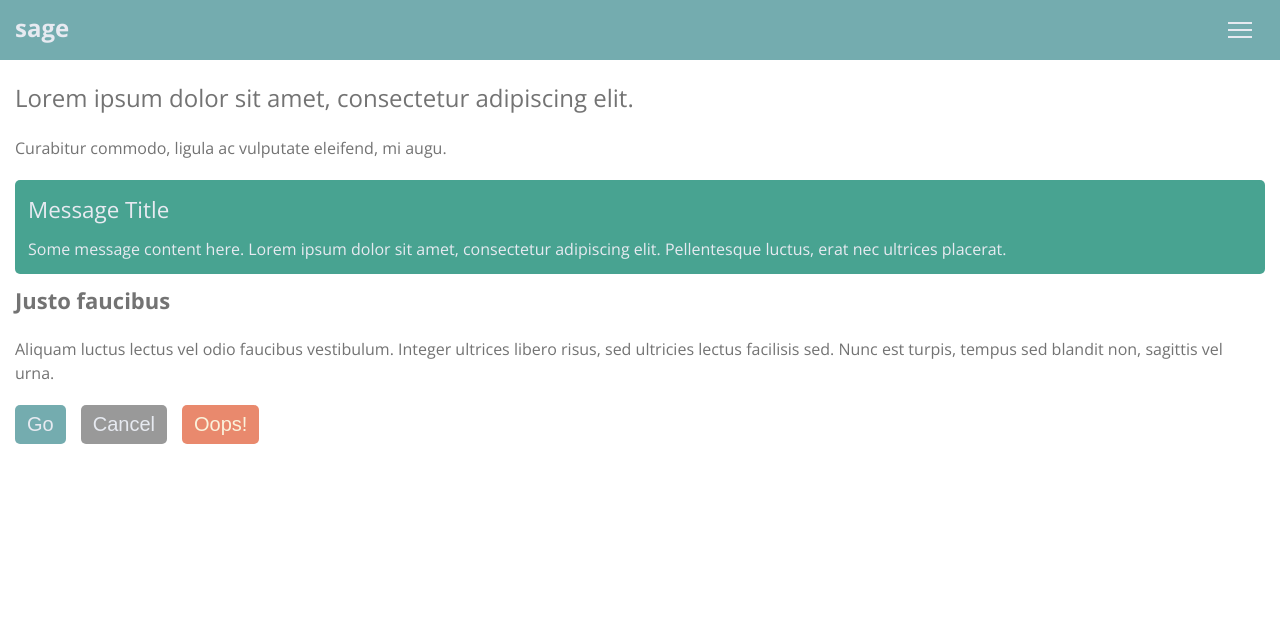
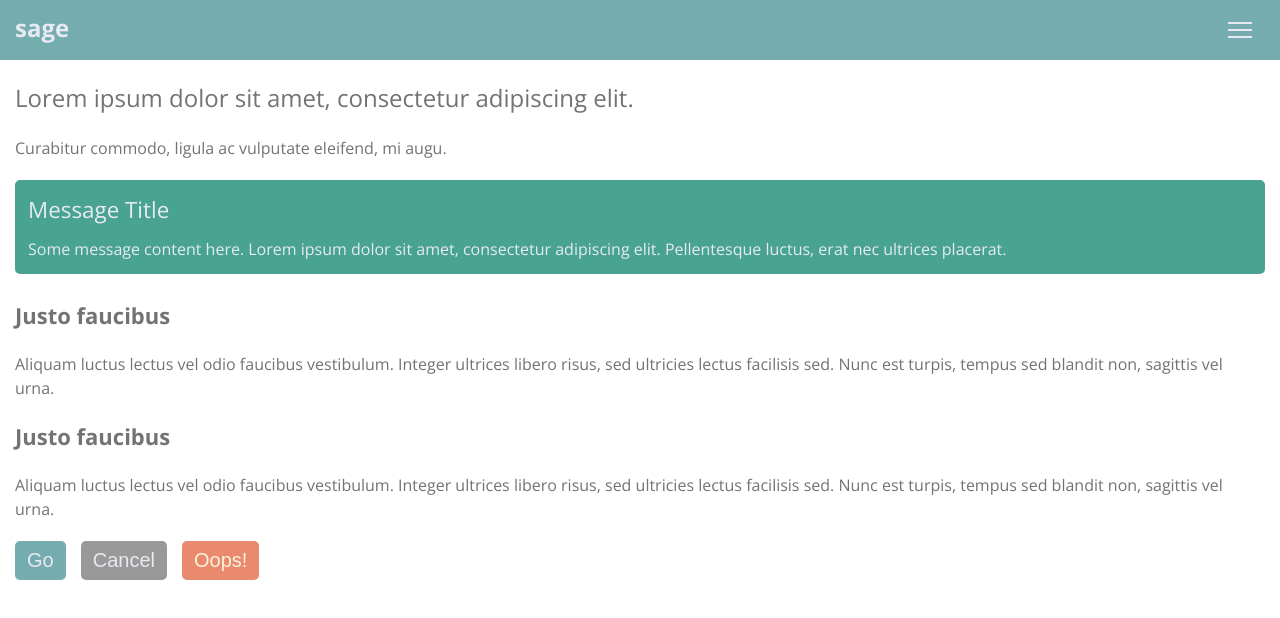
Before and after one commit to markallum/sage, an Angular app in the folder Client/: page / in a window 1280 px wide. Shown: the top 618 px of the page. Built offline with nearby package versions, Linux system fonts and the light colour scheme.

Commit message:
Added margin to message boxes

```diff
--- a/Client/src/app/app.component.html
+++ b/Client/src/app/app.component.html
@@ -1,10 +1,16 @@
 <app-header></app-header>
 
-<div class="app-wrapper">
+<div class="app-wrapper" (click)="closeMen()">
   <div class="content-wrapper">
     <h2>Lorem ipsum dolor sit amet, consectetur adipiscing elit.</h2>
     <p>Curabitur commodo, ligula ac vulputate eleifend, mi augu.</p>
     <app-message-box [messageType]="messageType.Success"></app-message-box>
+    <h3>Justo faucibus</h3>
+    <p>
+      Aliquam luctus lectus vel odio faucibus vestibulum. Integer ultrices
+      libero risus, sed ultricies lectus facilisis sed. Nunc est turpis, tempus
+      sed blandit non, sagittis vel urna.
+    </p>
     <h3>Justo faucibus</h3>
     <p>
       Aliquam luctus lectus vel odio faucibus vestibulum. Integer ultrices
--- a/Client/src/app/shared/message-box/message-box.component.scss
+++ b/Client/src/app/shared/message-box/message-box.component.scss
@@ -13,6 +13,7 @@ p {
 .message-box {
     padding:13px;
     border-radius:5px;
+    margin-bottom:25px;
 }
 
 .message-info {
```
